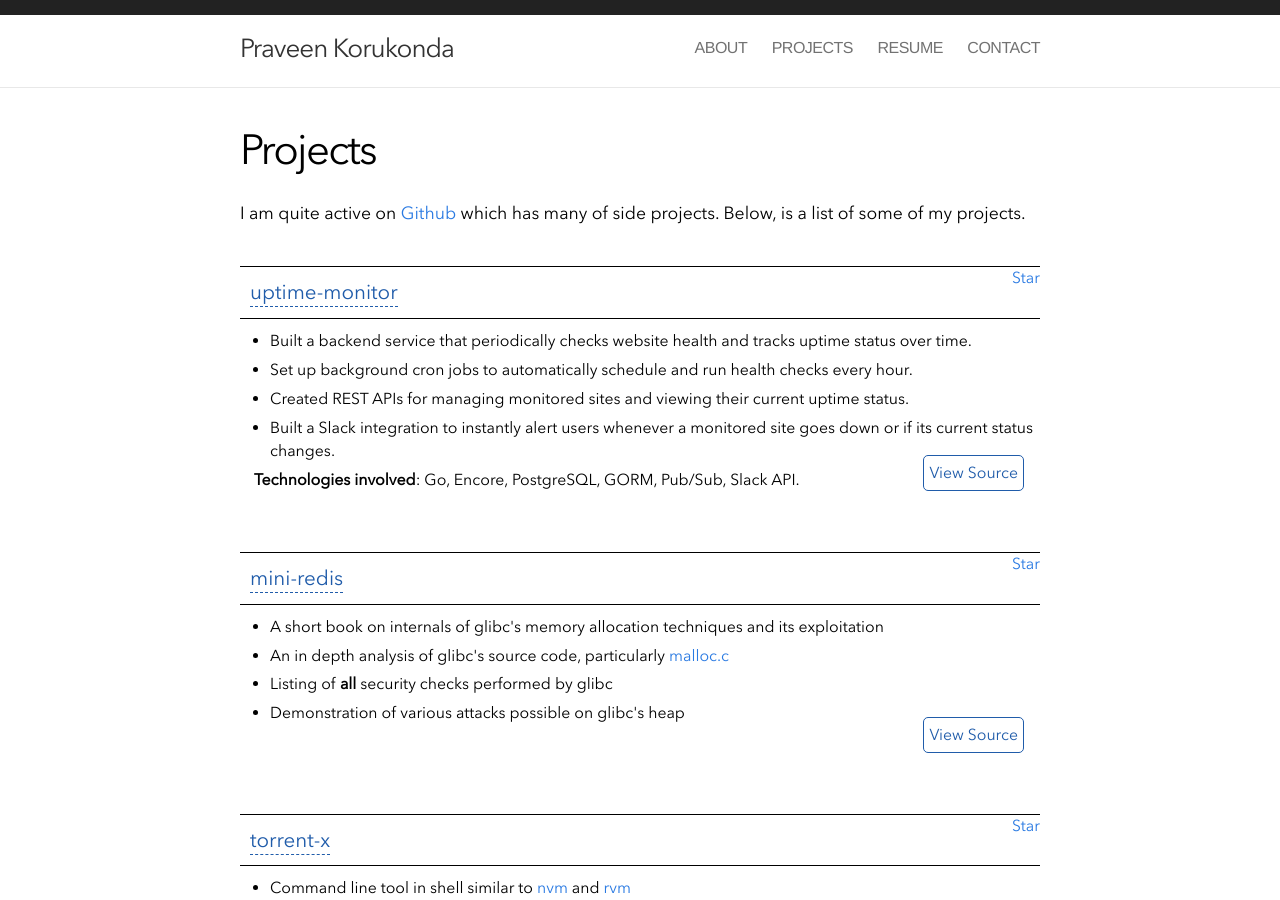
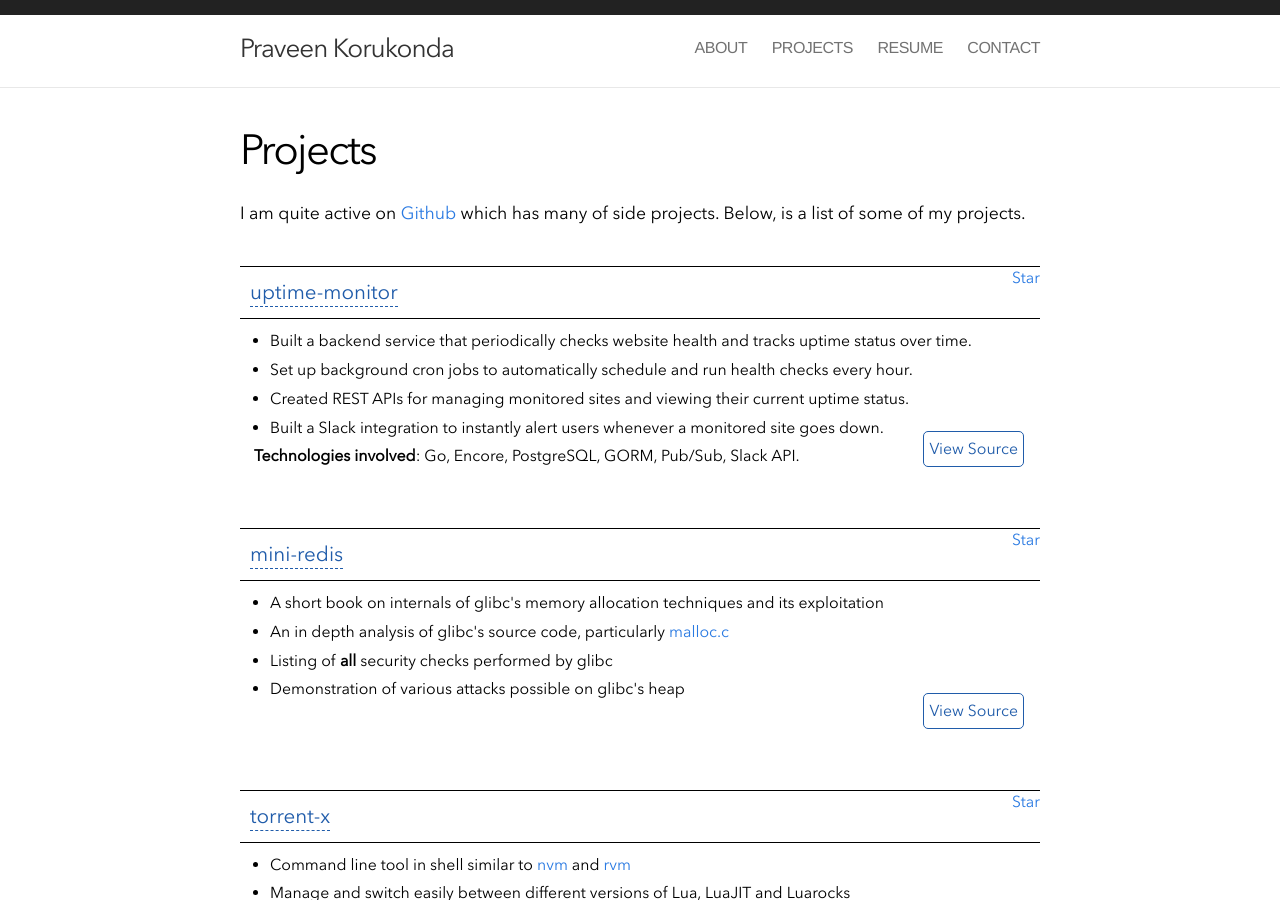
Before and after one commit to kpraveenkumar19/kpraveenkumar19.github.io, a Jekyll site: the page built from projects.html, in a window 1280 px wide and 900 px high. Built offline with Jekyll 4.4.1, drawn with Linux system fonts in a browser that asks for light colours; nearby versions of some CDN libraries.

Commit message:
Update Projects desc

```diff
--- a/_data/projects.yml
+++ b/_data/projects.yml
@@ -7,7 +7,7 @@
     - Built a backend service that periodically checks website health and tracks uptime status over time.
     - Set up background cron jobs to automatically schedule and run health checks every hour.
     - Created REST APIs for managing monitored sites and viewing their current uptime status.
-    - Built a Slack integration to instantly alert users whenever a monitored site goes down or if its current status changes.
+    - Built a Slack integration to instantly alert users whenever a monitored site goes down.
   tech: "Go, Encore, PostgreSQL, GORM, Pub/Sub, Slack API."
 
 - name: "mini-redis"
```
